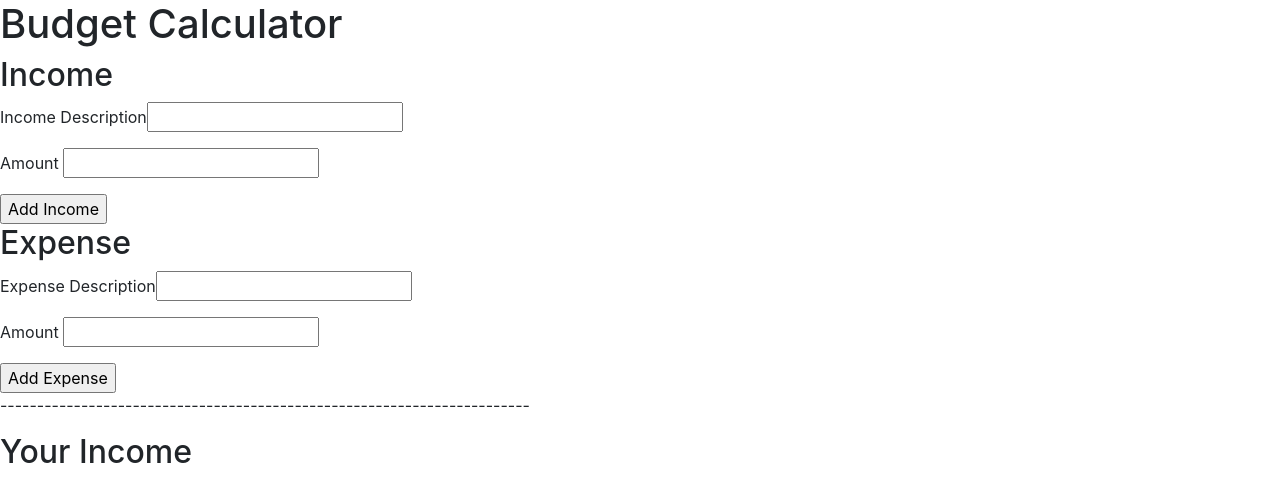
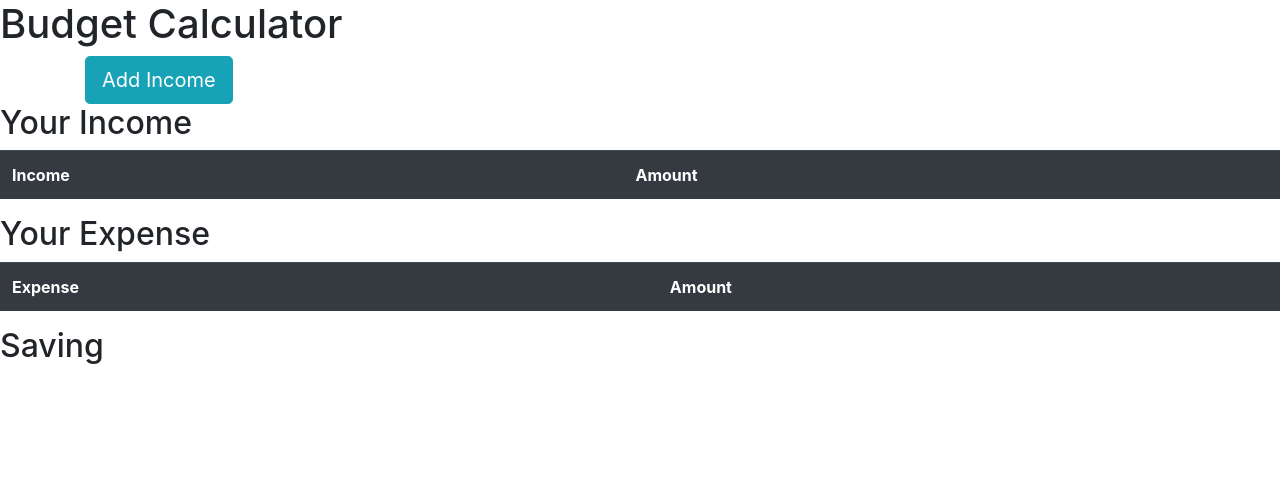
Before and after one commit to yland/budget-calculator, a Flask app: page / in a window 1280 px wide. Shown: the top 479 px of the page. Run offline with Flask 2, Linux system fonts and the light colour scheme; lists and menus that the app fills with data are empty; some libraries are stand-ins or nearby versions.

Commit message:
Add modal for income

```diff
--- a/templates/index.html
+++ b/templates/index.html
@@ -4,31 +4,40 @@
     <meta charset="utf-8">
     <title>calculate budget</title>
     <link rel= "stylesheet" type = "text/css" href= "{{ url_for('static',filename='css/bootstrap.css') }}">
-
     <script src="https://ajax.googleapis.com/ajax/libs/jquery/2.1.3/jquery.min.js"></script>
  </head>
   <body>
 
     <h1>Budget Calculator</h1>
 
-    <div class = "income"><h2>Income</h2>
-       <form name='f1' id='form1'>
-        <p>Income Description<input type="text" name="income-description" id="inc_des" required></p>
-        <p>Amount <input type="number" name="income-amount" id="inc_amt" required></p>
-        <button type="button" id="add_income">Add Income</button>
-      </form>
+    <div class="container">
+      <!-- Trigger the modal with a button -->
+      <button type="button" id="mybtn" class="btn btn-info btn-lg" data-toggle="modal" data-target="#myModal">Add Income</button>
+
+    <!-- Modal -->
+    <div id="myModal" class="modal fade" role="dialog">
+       <div class="modal-dialog">
+          <!-- Modal content-->
+          <div class="modal-content">
+            <div class="modal-header">
+              <h5 class="modal-title">Income</h5>
+            </div>
+            <div class="modal-body">
+              <p>Description<input type="text" name="income-description" id="inc_des" required></p>
+              <p>Amount <input type="number" name="income-amount" id="inc_amt" required></p>
+            </div>
+            <div class="modal-footer">
+              <button type="button" id="add_income" class="btn btn-primary">Save</button>
+              <button type="button" class="btn btn-secondary" data-dismiss="modal">Close</button>
+
+            </div>
+          </div>
+        </div>
+      </div>
     </div>
 
-    <div class = "expense"><h2>Expense</h2>
-      <form name='f2' id='form2'>
 
-        <p>Expense Description<input type="text" name="expense-description" id="exp_des" required></p>
-        <p>Amount <input type="number" name="expense-amount" id="exp_amt" required></p>
-         <button type="button" id ="add_expense">Add Expense</button>
-      </form>
-    </div>
-<p>------------------------------------------------------------------------</p>
-    <div class= "income-input">
+     <div class= "income-input">
 
       <h2>Your Income</h2>
       <table id="inc-table" class="table table-hover table-dark">
@@ -45,12 +54,10 @@
           <tr id="row2">
            <th>Expense</th>
            <th colspan="2">Amount</th>
-
           </tr>
         </table>
 
     </div>
-
     <div class = "saving"><h2>Saving</h2></div>
 
   </body>
```
